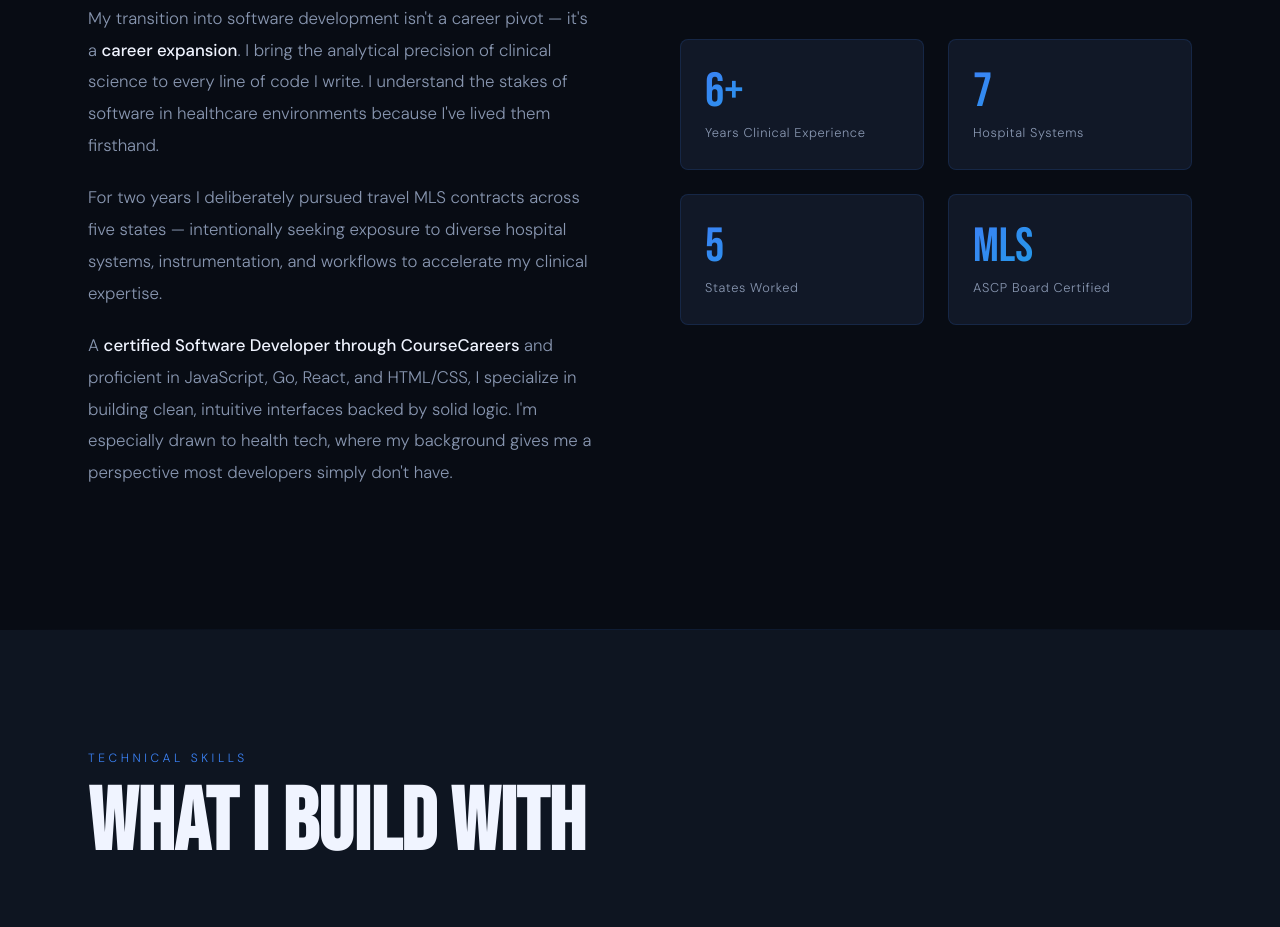
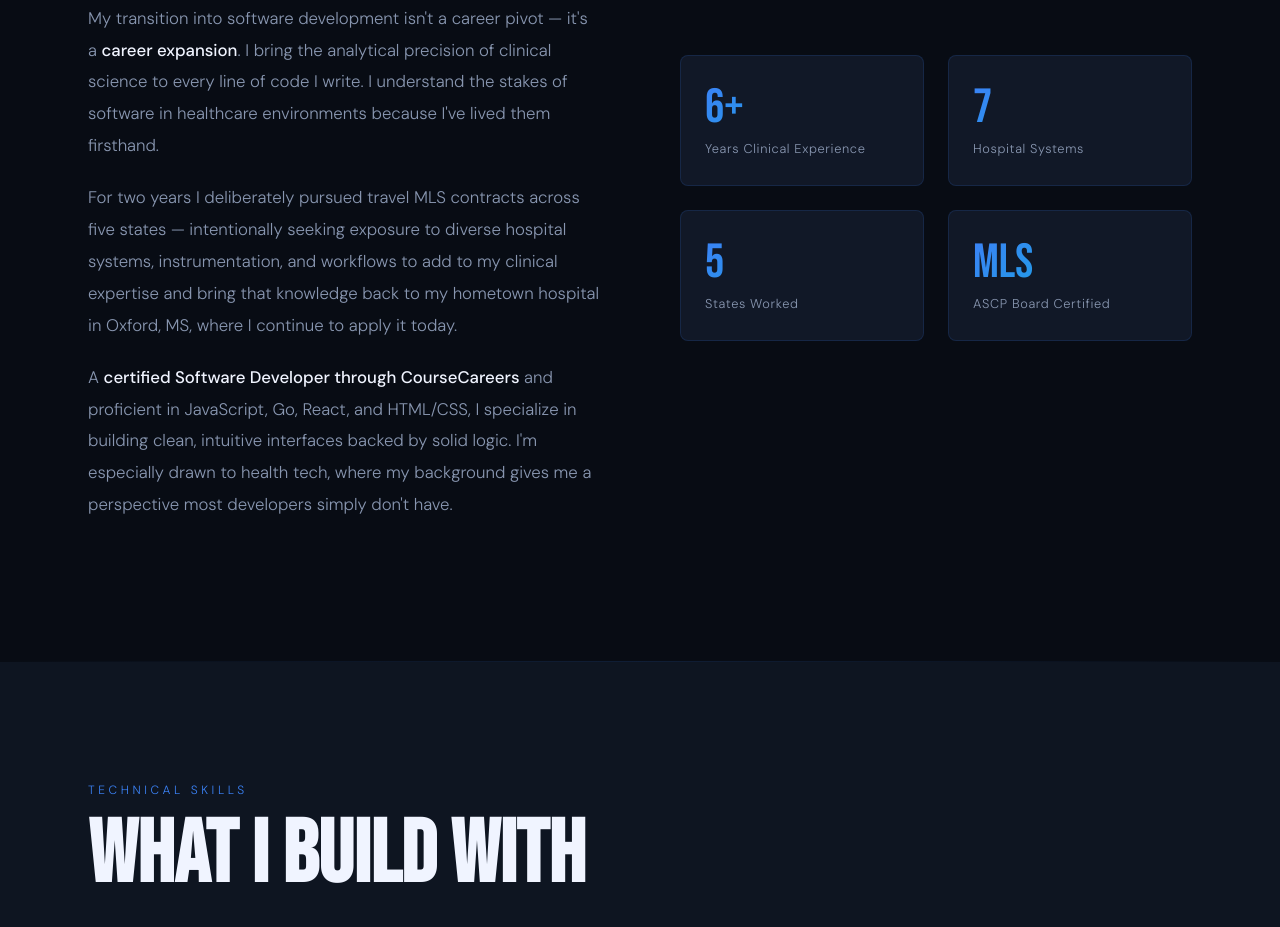
Before and after one commit to imhunterblake/Hunter-Scoggins-Portfolio, a plain HTML site: page index.html in a window 1280 px wide. Shown: the part 1356-2283 px from the top of the page. Drawn offline with Linux system fonts and the light colour scheme.

Commit message:
Update sentence

```diff
--- a/index.html
+++ b/index.html
@@ -89,8 +89,9 @@
           <p>
             For two years I deliberately pursued travel MLS contracts across
             five states — intentionally seeking exposure to diverse hospital
-            systems, instrumentation, and workflows to accelerate my clinical
-            expertise.
+            systems, instrumentation, and workflows to add to my clinical
+            expertise and bring that knowledge back to my hometown hospital in
+            Oxford, MS, where I continue to apply it today.
           </p>
           <p>
             A
```
